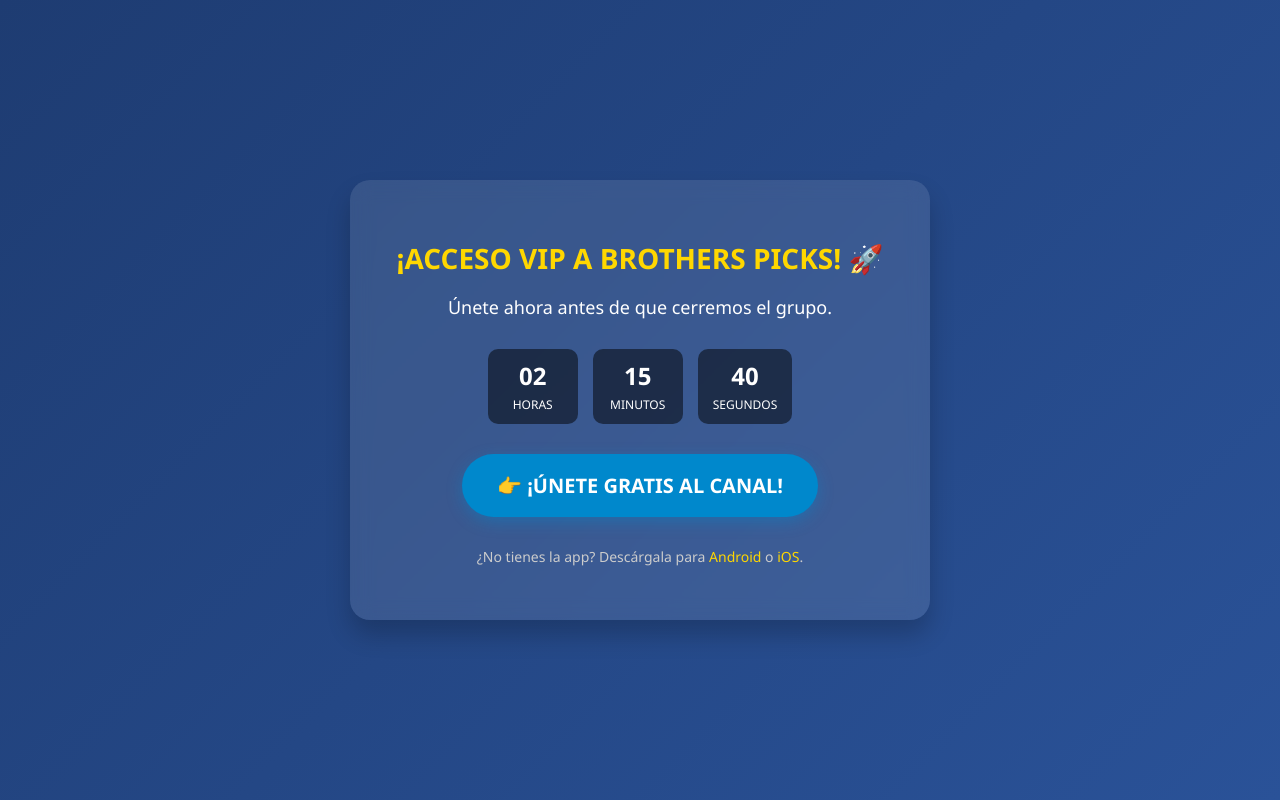
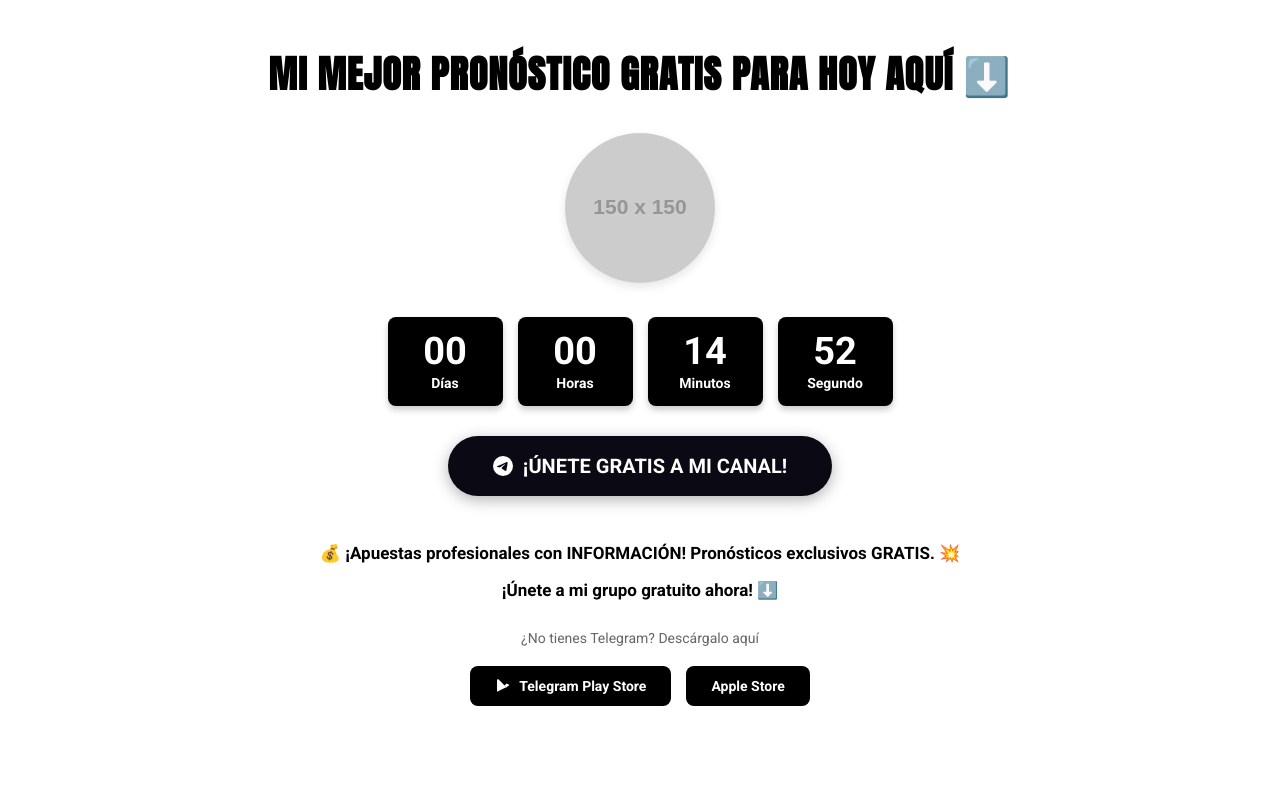
Before and after one commit to Adriancas28/TelegramLandingPage, a plain HTML site: page index.html in a window 1280 px wide. Drawn offline with Linux system fonts and the light colour scheme; placeholder pictures from the web are drawn by us.

Commit message:
Update layout to match new white design

```diff
--- a/index.html
+++ b/index.html
@@ -4,137 +4,214 @@
     <meta charset="UTF-8">
     <meta name="viewport" content="width=device-width, initial-scale=1.0">
     <title>Brothers Picks - Acceso VIP</title>
+    <!-- Usamos Google Fonts para una tipografía similar al diseño -->
+    <link href="https://fonts.googleapis.com/css2?family=Anton&family=Roboto:wght@400;700&display=swap" rel="stylesheet">
     <style>
-        /* Estilos modernos y atractivos */
         body {
             margin: 0;
-            padding: 0;
-            font-family: 'Segoe UI', Tahoma, Geneva, Verdana, sans-serif;
-            background: linear-gradient(135deg, #1e3c72 0%, #2a5298 100%);
-            color: white;
+            padding: 20px;
+            font-family: 'Roboto', sans-serif;
+            background-color: #ffffff;
+            color: #000000;
             display: flex;
             flex-direction: column;
             align-items: center;
-            justify-content: center;
-            min-height: 100vh;
             text-align: center;
         }
 
         .container {
-            background: rgba(255, 255, 255, 0.1);
-            backdrop-filter: blur(10px);
-            padding: 40px;
-            border-radius: 20px;
-            box-shadow: 0 15px 25px rgba(0,0,0,0.2);
-            max-width: 500px;
-            width: 90%;
+            max-width: 800px;
+            width: 100%;
         }
 
         h1 {
-            font-size: 28px;
-            margin-bottom: 10px;
-            color: #FFD700; /* Color dorado para llamar la atención */
+            font-family: 'Anton', sans-serif;
+            font-size: 38px;
+            letter-spacing: 1px;
+            margin-bottom: 30px;
+            text-transform: uppercase;
         }
 
-        p.subtitle {
-            font-size: 18px;
+        .profile-img {
+            width: 150px;
+            height: 150px;
+            border-radius: 50%;
+            object-fit: cover;
             margin-bottom: 30px;
+            box-shadow: 0 4px 10px rgba(0,0,0,0.1);
         }
 
-        /* Estilos del Temporizador */
         .countdown {
             display: flex;
             justify-content: center;
             gap: 15px;
             margin-bottom: 30px;
+            flex-wrap: wrap;
         }
 
         .time-box {
-            background: rgba(0, 0, 0, 0.5);
-            padding: 10px 15px;
-            border-radius: 10px;
-            min-width: 60px;
+            background-color: #000000;
+            color: #ffffff;
+            padding: 15px 20px;
+            border-radius: 8px;
+            min-width: 75px;
+            display: flex;
+            flex-direction: column;
+            align-items: center;
+            justify-content: center;
+            box-shadow: 0 4px 6px rgba(0,0,0,0.2);
         }
 
         .time-box span {
-            display: block;
-            font-size: 24px;
-            font-weight: bold;
+            font-size: 38px;
+            font-family: 'Roboto', sans-serif;
+            font-weight: 700;
+            line-height: 1;
+            margin-bottom: 5px;
         }
 
         .time-box small {
-            font-size: 12px;
-            text-transform: uppercase;
+            font-size: 14px;
+            font-weight: 700;
+            text-transform: capitalize;
         }
 
-        /* Estilos del Botón Principal */
-        .telegram-btn {
-            display: inline-block;
-            background-color: #0088cc; /* Color oficial de Telegram */
-            color: white;
+        .main-btn {
+            display: inline-flex;
+            align-items: center;
+            justify-content: center;
+            background-color: #0b0914;
+            color: #ffffff;
             text-decoration: none;
-            padding: 18px 35px;
+            padding: 18px 45px;
             font-size: 20px;
-            font-weight: bold;
-            border-radius: 50px;
-            transition: all 0.3s ease;
-            box-shadow: 0 5px 15px rgba(0, 136, 204, 0.4);
+            font-weight: 700;
+            border-radius: 30px;
+            margin-bottom: 30px;
+            transition: transform 0.2s, background-color 0.2s;
+            box-shadow: 0 4px 15px rgba(0,0,0,0.3);
         }
 
-        .telegram-btn:hover {
-            background-color: #0099e6;
-            transform: translateY(-3px);
-            box-shadow: 0 8px 20px rgba(0, 136, 204, 0.6);
+        .main-btn:hover {
+            transform: scale(1.05);
+            background-color: #1a1528;
         }
 
-        /* Enlaces de ayuda */
-        .help-links {
-            margin-top: 30px;
-            font-size: 14px;
-            color: #ccc;
+        .main-btn svg {
+            width: 20px;
+            height: 20px;
+            margin-right: 10px;
+            fill: currentColor;
         }
 
-        .help-links a {
-            color: #FFD700;
+        .subtext {
+            font-size: 17px;
+            font-weight: 700;
+            margin-bottom: 8px;
+            color: #000;
+        }
+
+        .small-text {
+            font-size: 14px;
+            color: #666;
+            margin-bottom: 20px;
+            margin-top: 30px;
+        }
+
+        .store-buttons {
+            display: flex;
+            justify-content: center;
+            gap: 15px;
+            flex-wrap: wrap;
+        }
+
+        .store-btn {
+            display: inline-flex;
+            align-items: center;
+            justify-content: center;
+            background-color: #000000;
+            color: #ffffff;
             text-decoration: none;
+            padding: 12px 25px;
+            font-size: 14px;
+            font-weight: 700;
+            border-radius: 8px;
+            transition: transform 0.2s;
+        }
+
+        .store-btn:hover {
+            transform: scale(1.05);
+        }
+
+        .store-btn svg {
+            width: 16px;
+            height: 16px;
+            margin-right: 8px;
+            fill: currentColor;
+        }
+
+        @media (max-width: 480px) {
+            h1 { font-size: 26px; }
+            .time-box { min-width: 60px; padding: 10px 15px; }
+            .time-box span { font-size: 28px; }
+            .store-buttons { flex-direction: column; }
         }
     </style>
 </head>
 <body>
 
     <div class="container">
-        <h1>¡ACCESO VIP A BROTHERS PICKS! 🚀</h1>
-        <p class="subtitle">Únete ahora antes de que cerremos el grupo.</p>
+        <h1>MI MEJOR PRONÓSTICO GRATIS PARA HOY AQUÍ ⬇️</h1>
 
-        <!-- Temporizador Visual -->
+        <!-- Aquí va la foto. Usa un enlace temporal hasta que me pases la imagen real -->
+        <img src="https://via.placeholder.com/150x150/EEEEEE/999999?text=FOTO" alt="Perfil" class="profile-img" id="profile-picture">
+
         <div class="countdown">
             <div class="time-box">
-                <span id="hours">02</span>
+                <span id="days">00</span>
+                <small>Días</small>
+            </div>
+            <div class="time-box">
+                <span id="hours">00</span>
                 <small>Horas</small>
             </div>
             <div class="time-box">
-                <span id="minutes">15</span>
+                <span id="minutes">14</span>
                 <small>Minutos</small>
             </div>
             <div class="time-box">
-                <span id="seconds">45</span>
-                <small>Segundos</small>
+                <span id="seconds">57</span>
+                <small>Segundo</small>
             </div>
         </div>
 
-        <!-- REEMPLAZA EL ENLACE DE ABAJO POR TU ENLACE DE TELEGRAM -->
-        <a href="https://t.me/+i9nS2QSLn-UwMTNh" class="telegram-btn" target="_blank">
-            👉 ¡ÚNETE GRATIS AL CANAL!
+        <!-- Enlace del grupo de Telegram actualizado -->
+        <a href="https://t.me/+i9nS2QSLn-UwMTNh" class="main-btn" target="_blank">
+            <svg viewBox="0 0 24 24"><path d="M11.944 0A12 12 0 0 0 0 12a12 12 0 0 0 12 12 12 12 0 0 0 12-12A12 12 0 0 0 12 0a12 12 0 0 0-.056 0zm4.962 7.224c.1-.002.321.023.465.14a.506.506 0 0 1 .171.325c.016.093.036.306.02.472-.18 1.898-.962 6.502-1.36 8.627-.168.9-.499 1.201-.82 1.23-.696.065-1.225-.46-1.9-.902-1.056-.693-1.653-1.123-2.678-1.8-1.185-.78-.417-1.21.258-1.91.177-.184 3.247-2.977 3.307-3.23.007-.032.014-.15-.056-.212s-.174-.041-.249-.024c-.106.024-1.793 1.14-5.061 3.345-.48.33-.913.49-1.302.48-.428-.008-1.252-.241-1.865-.44-.752-.245-1.349-.374-1.297-.789.027-.216.325-.437.893-.663 3.498-1.524 5.83-2.529 6.998-3.014 3.332-1.386 4.025-1.627 4.476-1.635z"/></svg>
+            ¡ÚNETE GRATIS A MI CANAL!
         </a>
 
-        <div class="help-links">
-            <p>¿No tienes la app? Descárgala para <a href="https://play.google.com/store/apps/details?id=org.telegram.messenger" target="_blank">Android</a> o <a href="https://apps.apple.com/app/telegram-messenger/id686449807" target="_blank">iOS</a>.</p>
+        <p class="subtext">💰 ¡Apuestas profesionales con INFORMACIÓN! Pronósticos exclusivos GRATIS. 💥</p>
+        <p class="subtext" style="margin-bottom: 25px;">¡Únete a mi grupo gratuito ahora! ⬇️</p>
+
+        <p class="small-text">¿No tienes Telegram? Descárgalo aquí</p>
+
+        <div class="store-buttons">
+            <a href="https://play.google.com/store/apps/details?id=org.telegram.messenger" class="store-btn" target="_blank">
+                <svg viewBox="0 0 24 24"><path d="M3 20.5v-17c0-.83.67-1.5 1.5-1.5.38 0 .74.15 1.01.42l11.45 11.45L3 20.5zM17.47 13.38L21 11.33c.6-.33.6-.86 0-1.2l-3.53-2.05-3.32 3.32 3.32 3.31V13.38z"/></svg>
+                Telegram Play Store
+            </a>
+            <a href="https://apps.apple.com/app/telegram-messenger/id686449807" class="store-btn" target="_blank">
+                <!-- Simple iOS icon placeholder using text for simplicity -->
+                Apple Store
+            </a>
         </div>
     </div>
 
-    <!-- Script simple para que el reloj avance -->
     <script>
-        let time = 2 * 3600 + 15 * 60 + 45; // 2 horas, 15 min, 45 seg
+        // Inicia en 14 minutos 57 segundos tal como en tu imagen
+        let time = 14 * 60 + 57;
+        const dEl = document.getElementById('days');
         const hEl = document.getElementById('hours');
         const mEl = document.getElementById('minutes');
         const sEl = document.getElementById('seconds');
@@ -143,10 +220,12 @@
             if(time <= 0) time = 0;
             else time--;
 
-            const h = Math.floor(time / 3600);
+            const d = Math.floor(time / 86400);
+            const h = Math.floor((time % 86400) / 3600);
             const m = Math.floor((time % 3600) / 60);
             const s = time % 60;
 
+            dEl.textContent = d.toString().padStart(2, '0');
             hEl.textContent = h.toString().padStart(2, '0');
             mEl.textContent = m.toString().padStart(2, '0');
             sEl.textContent = s.toString().padStart(2, '0');
```
